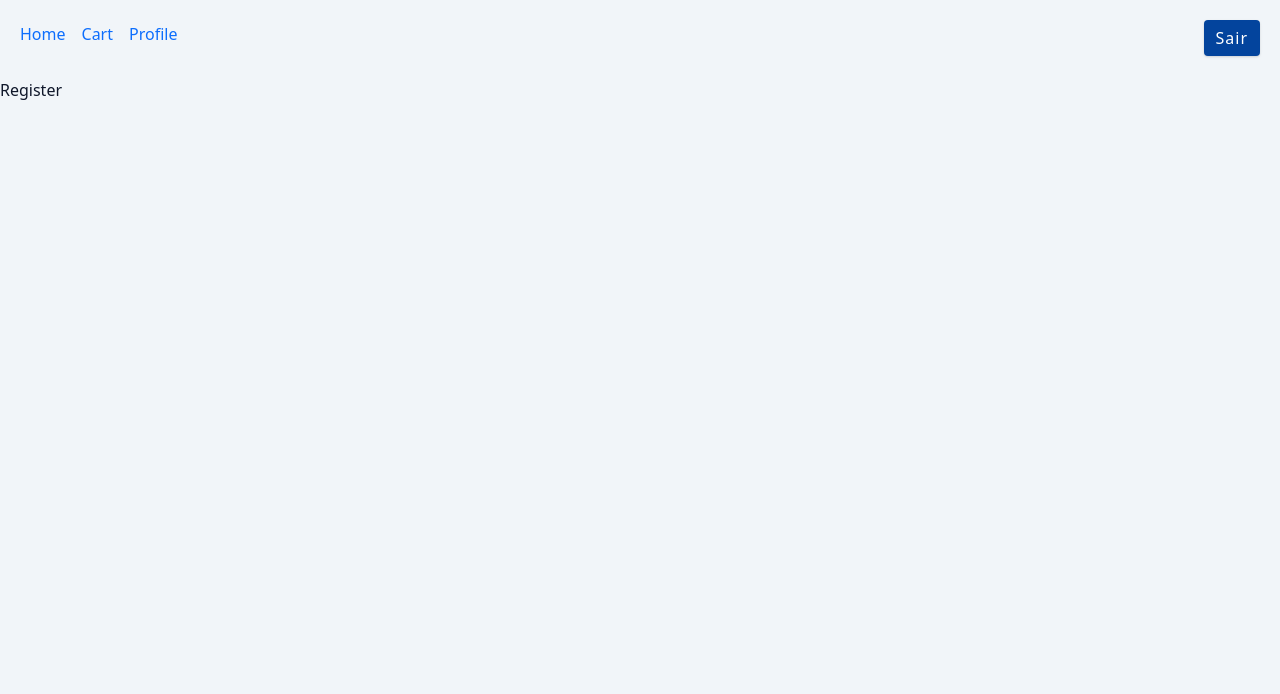
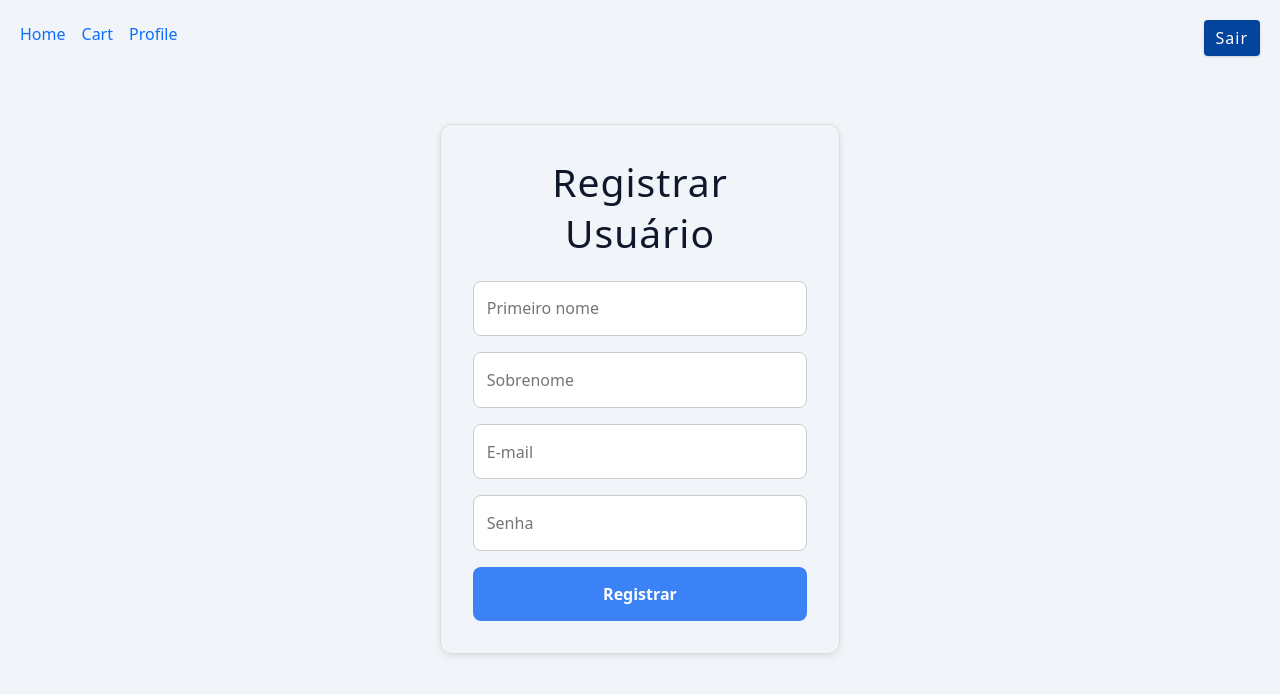
Before and after one commit to jupitters/java-shop, a React app in the folder frontend/: page /register in a window 1280 px wide. Shown: the top 694 px of the page. Built offline with nearby package versions, Linux system fonts and the light colour scheme; no server answers; sample sign-in values are in the browser's storage; the HTML template or start-up script is replaced by a standard one.

Commit message:
register

```diff
--- a/frontend/src/pages/Register.jsx
+++ b/frontend/src/pages/Register.jsx
@@ -1,9 +1,123 @@
-import React from 'react'
+import { useState } from "react";
+import axios from "axios";
 
 const Register = () => {
+  const apiUrl = "http://localhost:9191/api/v1/users/user";
+
+  const [formData, setFormData] = useState({
+    firstName: "",
+    lastName: "",
+    email: "",
+    password: ""
+  });
+
+  const [message, setMessage] = useState("");
+
+  const handleChange = (e) => {
+    setFormData({ ...formData, [e.target.name]: e.target.value });
+  };
+
+  const handleSubmit = async (e) => {
+    e.preventDefault();
+    setMessage("");
+
+    try {
+      const response = await axios.post(apiUrl, formData);
+      setMessage(response.data.response || "Usuário registrado com sucesso!");
+      setFormData({ firstName: "", lastName: "", email: "", password: "" });
+    } catch (error) {
+      if (error.response) {
+        setMessage(error.response.data.response || "Erro ao registrar usuário.");
+      } else {
+        setMessage("Erro de conexão com o servidor.");
+      }
+    }
+  };
+
   return (
-    <div>Register</div>
-  )
-}
+    <div style={styles.container}>
+      <h2>Registrar Usuário</h2>
+      <form onSubmit={handleSubmit} style={styles.form}>
+        <input
+          type="text"
+          name="firstName"
+          placeholder="Primeiro nome"
+          value={formData.firstName}
+          onChange={handleChange}
+          required
+          style={styles.input}
+        />
+        <input
+          type="text"
+          name="lastName"
+          placeholder="Sobrenome"
+          value={formData.lastName}
+          onChange={handleChange}
+          required
+          style={styles.input}
+        />
+        <input
+          type="email"
+          name="email"
+          placeholder="E-mail"
+          value={formData.email}
+          onChange={handleChange}
+          required
+          style={styles.input}
+        />
+        <input
+          type="password"
+          name="password"
+          placeholder="Senha"
+          value={formData.password}
+          onChange={handleChange}
+          required
+          style={styles.input}
+        />
+        <button type="submit" style={styles.button}>
+          Registrar
+        </button>
+      </form>
 
-export default Register
+      {message && <p style={styles.message}>{message}</p>}
+    </div>
+  );
+};
+
+const styles = {
+  container: {
+    maxWidth: "400px",
+    margin: "3rem auto",
+    padding: "2rem",
+    border: "1px solid #ddd",
+    borderRadius: "12px",
+    boxShadow: "0 2px 6px rgba(0,0,0,0.1)",
+    textAlign: "center",
+  },
+  form: {
+    display: "flex",
+    flexDirection: "column",
+    gap: "1rem",
+  },
+  input: {
+    padding: "0.8rem",
+    borderRadius: "8px",
+    border: "1px solid #ccc",
+  },
+  button: {
+    padding: "0.8rem",
+    backgroundColor: "#3b82f6",
+    color: "white",
+    border: "none",
+    borderRadius: "8px",
+    cursor: "pointer",
+    fontWeight: "bold",
+  },
+  message: {
+    marginTop: "1rem",
+    color: "#333",
+    fontWeight: "500",
+  },
+};
+
+export default Register;
```
